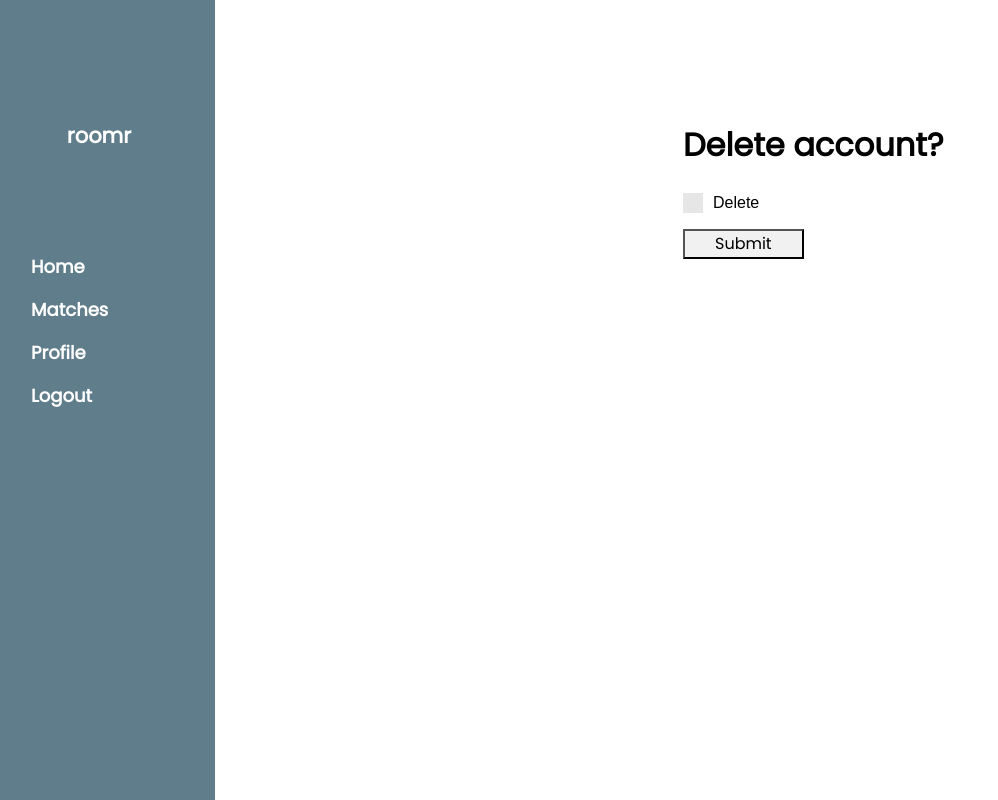
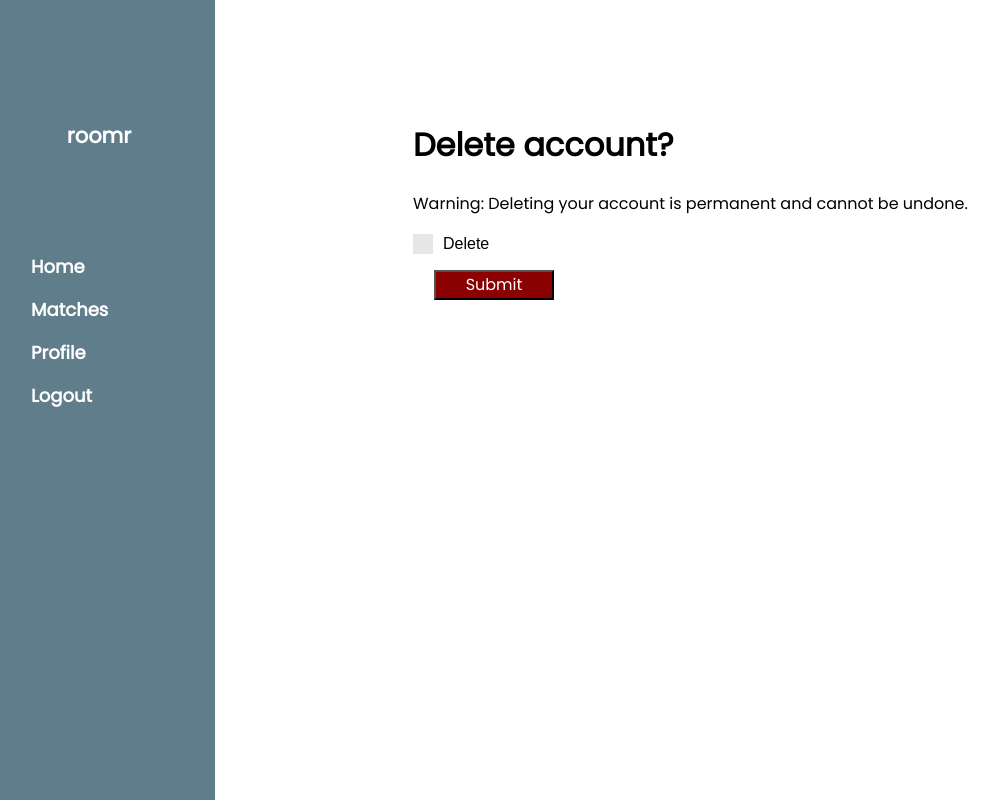
Before and after one commit to wenrqme/roomr, a Flask app: page /user/delete in a window 1280 px wide. Shown: the whole page, without its empty margins (17-1015 px from the left). Run offline with Flask 2, Linux system fonts and the light colour scheme; the first user in the database is signed in; some libraries are stand-ins or nearby versions.

Commit message:
Fixed some stuff
Co-authored-by: Melissa Wen <36114283+wenrqme@users.noreply.github.com>
Co-authored-by: pchoubey00 <pchoubey@u.rochester.edu>
Co-authored-by: btoops <btoops@u.rochester.edu>
Co-authored-by: cmaccorm <cmaccorm@u.rochester.edu>

```diff
--- a/server.py
+++ b/server.py
@@ -678,7 +678,7 @@ def softPreferences(users):
 
         if current_user.price == user.price:
             total += 1
-        elif (current_user.price == "$" and user.cleanliness == "$$$") or (current_user.cleanliness == "$$$" and user.cleanliness == "$"):
+        elif (current_user.price == "$" and user.price == "$$$") or (current_user.price == "$$$" and user.price == "$"):
             total += 0
         else:
             total += 0.5
--- a/templates/Delete.html
+++ b/templates/Delete.html
@@ -25,12 +25,13 @@
             </div>
         </nav>
         <div class="content">
-       <div style="padding-left:40%;">
+       <div style="padding-left:10%;">
         <br>
         <br>
         <br>
         <br>
         <h1>Delete account?</h1>
+        <p> Warning: Deleting your account is permanent and cannot be undone.</p>
         <form method="POST">
             {{ form.csrf_token }}
             <label class="control control-checkbox">
@@ -38,7 +39,7 @@
                 <div class="control_indicator"></div>
             </label>
         <div id="logSub">
-            {{ form.submit() }}
+            {{ form.submit(id="deleteButton") }}
         </div>
         </form>
         </div>
--- a/templates/matches.html
+++ b/templates/matches.html
@@ -26,7 +26,8 @@
                 </div>
             </nav>
         <div class="content" >
-            <h1>Your Matches</h1>
+            <br>
+            <h1 style="text-align: center;">Your Matches</h1>
             <form method="GET">
                 {% if not current_user.matches%}
                     <br>
```
Also changed, not shown: templates/home.html (+9 -3 lines), templates/privatechat.html (+9 -3 lines), library.db, profile-pictures/39001857_282192499236934_8116708253443817472_n.jpg (added), static/yellowwarning.png (added).
